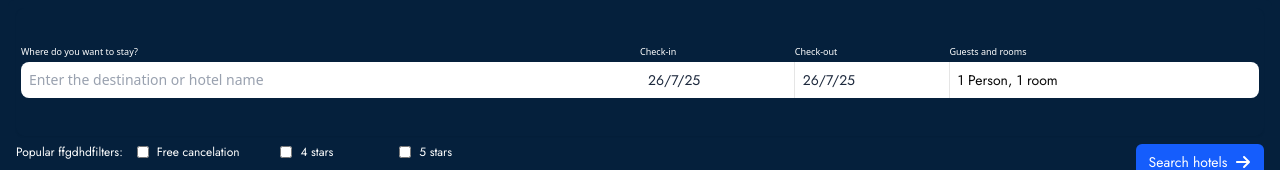
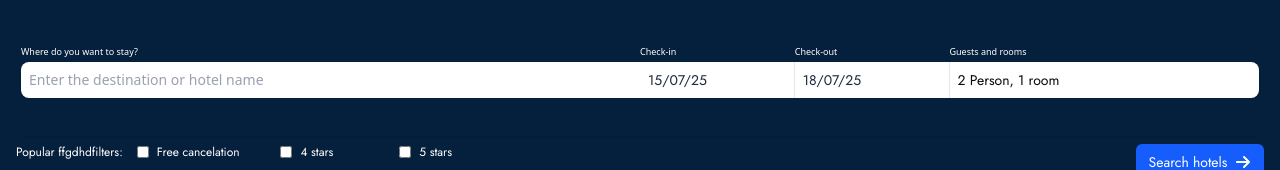
Before and after one commit to Hassan-mw/SkyScanner, a Next.js app: page /hotels in a window 1280 px wide. Shown: the part 214-384 px from the top of the page. Built offline with nearby package versions, Linux system fonts and the light colour scheme.

Commit message:
Updating Frontend Data

```diff
--- a/app/hotels/hotelsComponent/CustomSearchBarHotel.tsx
+++ b/app/hotels/hotelsComponent/CustomSearchBarHotel.tsx
@@ -5,7 +5,7 @@ import { Jost } from "next/font/google"
 
 import { TbSTurnDown } from "react-icons/tb";
 import { useEffect, useState } from "react"
-import CustomDatePicker from "./CustomDatePicker"
+import CustomDatePicker from '../../Components_Custom/CustomDatePicker';
 import PlanesearchPlane from "../../Components_Custom/PlaneSearchBarPlace"
 import PlanePerson from "../../Components_Custom/PlanePerson"
 import { FaArrowRight, FaArrowRightArrowLeft } from "react-icons/fa6";
@@ -31,12 +31,12 @@ const CustomSearchBarHotel = () => {
     const [value,setValue]=useState('')
     const [checkInDate,setCheckInDate]=useState<Date>()
     const [returnDate,setReturnDate] =useState<Date>();
-    const [person,setPerson]=useState(1)
+    const [person,setPerson]=useState(2)
     const [room,setRoom]=useState(1)
-
+     console.log(checkInDate)
     const searchHotelsHandle=async()=>{
-      const startDate=checkInDate?.toDateString()
-      const endDate=returnDate?.toDateString()
+      const startDate=checkInDate?.toDateString() || '15/07/25'
+      const endDate=returnDate?.toDateString()  || '18/07/25'
        const data=await fetchAllHotelsData({value,startDate,endDate,person,room})
     }
 
@@ -83,7 +83,7 @@ const CustomSearchBarHotel = () => {
         <MenubarTrigger className="w-1/2   flex flex-col space-y-1 items-start justify-start   rounded-md  p-0 ">
            <div className="text-[9px]   flex text-white">Check-in </div>
             <div className="bg-white w-full flex items-start justify-start p-2 rounded-sm  md:rounded-none  border-r ">
-             <span className={`${jost.className} text-slate-800 truncate text-sm`}>{checkInDate? checkInDate.toLocaleDateString(): '26/7/25'}</span>
+             <span className={`${jost.className} text-slate-800 truncate text-sm`}>{checkInDate? checkInDate.toLocaleDateString(): '15/07/25'}</span>
             </div>
           </MenubarTrigger>
         <MenubarContent >
@@ -100,7 +100,7 @@ const CustomSearchBarHotel = () => {
         <MenubarTrigger className="w-1/2   flex flex-col space-y-1 items-start justify-start   rounded-md  p-0 ">
            <div className="text-[9px]   flex text-white">Check-out </div>
             <div className="bg-white w-full flex items-start justify-start p-2 rounded-sm  md:rounded-none  border-r ">
-            <span className={`${jost.className} text-slate-800 truncate text-sm`}>{returnDate? returnDate.toLocaleDateString(): '26/7/25'}</span>
+            <span className={`${jost.className} text-slate-800 truncate text-sm`}>{returnDate? returnDate.toLocaleDateString(): '18/07/25'}</span>
             </div>
           </MenubarTrigger>
         <MenubarContent >
@@ -165,7 +165,7 @@ const CustomSearchBarHotel = () => {
 
 
    {/* Buttons_Searching */}
-    <div onClick={searchHotelsHandle}className="w-32 flex items-center py-2 justify-center h-full text-white  gap-x-2  rounded-sm bg-blue-600">
+    <div onClick={searchHotelsHandle}className="w-32  cursor-pointer flex items-center py-2 justify-center h-full text-white  gap-x-2  rounded-sm bg-blue-600 hover:bg-blue-700 duration-900">
          <h2 className={`${jost.className} text-sm`}>Search hotels</h2>
          <FaArrowRight />
     </div>
--- a/app/hotels/hotelsComponent/HotelsearchPlace.tsx
+++ b/app/hotels/hotelsComponent/HotelsearchPlace.tsx
@@ -67,7 +67,7 @@ function HotelsearchPlane({
         {filteredHotel.map((data, index) => (
           <div
             key={index}
-            className={`flex w-full space-x-3 p-4 border-b border-slate-300 `}
+            className={`flex w-full space-x-3 p-4 border-b border-slate-300 cursor-pointer `}
             onClick={() => handlePlace(data.city)}
           >
             <span className="text-[#626971]">
```
